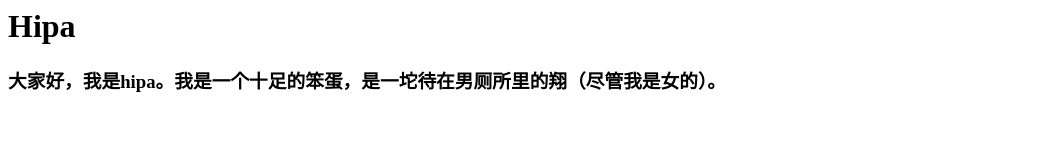
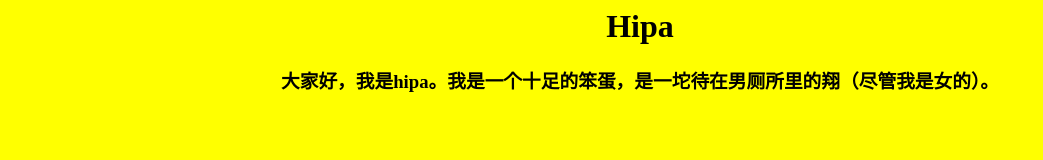
Before and after one commit to skytechina/hipa, a plain HTML site: page index.html in a window 1280 px wide. Shown: the whole page, without its empty margins (0-1043 px from the left). Drawn offline with Linux system fonts and the light colour scheme.

Commit message:
Update index.html

```diff
--- a/index.html
+++ b/index.html
@@ -1,2 +1,4 @@
-<h1>Hipa</h1>
-<h3>大家好，我是hipa。我是一个十足的笨蛋，是一坨待在男厕所里的翔（尽管我是女的）。</h3>
+<body bgcolor="yellow">
+  <center><h1>Hipa</h1>
+  <h3>大家好，我是hipa。我是一个十足的笨蛋，是一坨待在男厕所里的翔（尽管我是女的）。</h3></center>
+</body>
```
